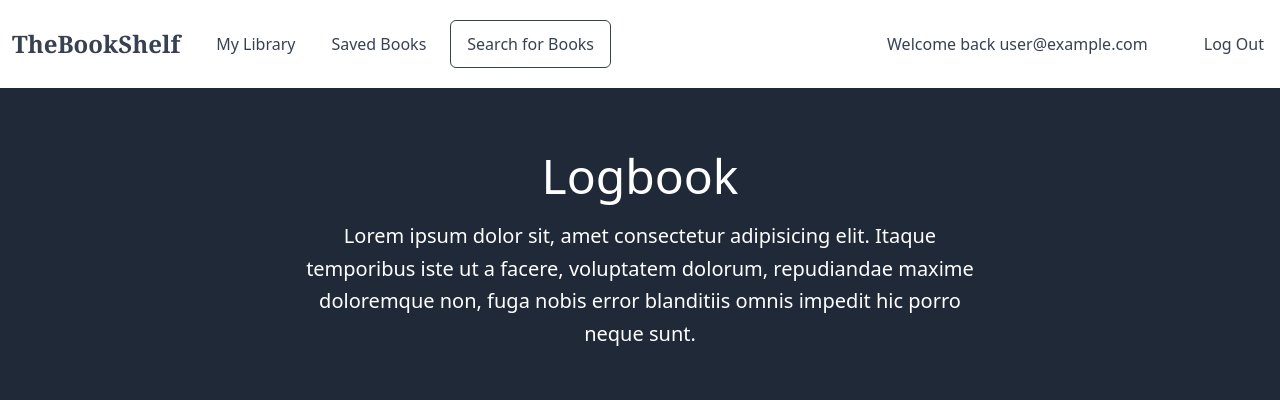
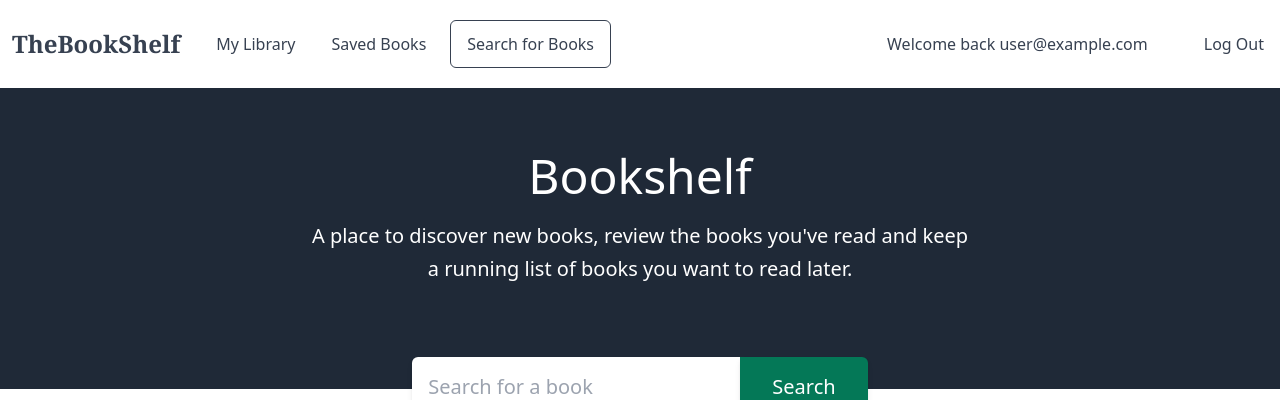
Before and after one commit to TraekWells/book-review-app, a Vue app: page / in a window 1280 px wide. Shown: the top 400 px of the page. Built offline with nearby package versions, Linux system fonts and the light colour scheme; no server answers; the database is empty; sample sign-in values are in the browser's storage.

Commit message:
Updated page meta titles

```diff
--- a/src/App.vue
+++ b/src/App.vue
@@ -14,6 +14,9 @@ export default {
   components: {
     Navbar,
     Footer,
+  },
+  metaInfo: {
+    title: "The Bookshelf",
   },
 };
 </script>
--- a/src/components/SearchForm.vue
+++ b/src/components/SearchForm.vue
@@ -37,9 +37,15 @@ export default {
         .then((response) => {
           response.data.items.forEach((book) => {
             let bookObject = {
-              author: book.volumeInfo.authors[0],
-              title: book.volumeInfo.title,
-              description: book.volumeInfo.description,
+              ...(book.volumeInfo.authors && {
+                author: book.volumeInfo.authors[0],
+              }),
+              ...(book.volumeInfo.title && {
+                title: book.volumeInfo.title,
+              }),
+              ...(book.volumeInfo.description && {
+                description: book.volumeInfo.description,
+              }),
               ...(book.searchInfo && {
                 snippet: book.searchInfo.textSnippet,
               }),
--- a/src/views/BookDetails.vue
+++ b/src/views/BookDetails.vue
@@ -31,7 +31,7 @@
               v-else
               @click="removeBookFromLibrary"
               class="py-4 px-7 rounded-md transition-colors bg-gray-600 hover:bg-gray-900 text-white mr-6 cursor-pointer"
-              >Book was read!</a
+              >You've Read It!</a
             >
             <a
               v-if="!savedForLater"
@@ -43,7 +43,7 @@
               v-else
               @click="removeBookFromSavedBooks"
               class="py-4 px-7 rounded-md transition-colors border hover:border-transparent hover:bg-gray-900 hover:text-white border-gray-600 cursor-pointer"
-              >Remove From Saved Books</a
+              >Book is Saved!</a
             >
           </div>
         </div>
@@ -113,6 +113,11 @@ export default {
       savedForLater: null,
       reviewOpen: false,
       review: null,
+    };
+  },
+  metaInfo() {
+    return {
+      title: `The Bookshelf | ${this.info.title}`,
     };
   },
   methods: {
--- a/src/views/Home.vue
+++ b/src/views/Home.vue
@@ -2,12 +2,10 @@
   <div>
     <header class="bg-gray-800 text-white mb-20 px-6 md:px-0 py-16 relative">
       <div class="container sm:flex flex-col items-center">
-        <h1 class="text-5xl mb-5">Logbook</h1>
+        <h1 class="text-5xl mb-5">Bookshelf</h1>
         <p class="text-xl max-w-2xl leading-relaxed mb-10 md:text-center">
-          Lorem ipsum dolor sit, amet consectetur adipisicing elit. Itaque
-          temporibus iste ut a facere, voluptatem dolorum, repudiandae maxime
-          doloremque non, fuga nobis error blanditiis omnis impedit hic porro
-          neque sunt.
+          A place to discover new books, review the books you've read and keep a
+          running list of books you want to read later.
         </p>
         <SearchForm @books="sendResults" class="md:absolute md:-bottom-7" />
       </div>
@@ -47,6 +45,9 @@ export default {
     BookCard,
     Loading,
   },
+  metaInfo: {
+    titleTemplate: "%s | Home",
+  },
   data() {
     return {
       searchResults: null,
@@ -79,10 +80,16 @@ export default {
             .then((response) => {
               response.data.items.forEach((book) => {
                 let bookObject = {
-                  author: book.volumeInfo.authors[0],
-                  title: book.volumeInfo.title,
-                  description: book.volumeInfo.description,
-                  ...(book.searchInfo.textSnippet && {
+                  ...(book.volumeInfo.authors && {
+                    author: book.volumeInfo.authors[0],
+                  }),
+                  ...(book.volumeInfo.title && {
+                    title: book.volumeInfo.title,
+                  }),
+                  ...(book.volumeInfo.description && {
+                    description: book.volumeInfo.description,
+                  }),
+                  ...(book.searchInfo && {
                     snippet: book.searchInfo.textSnippet,
                   }),
                   ...(book.volumeInfo.imageLinks && {
--- a/src/views/Library.vue
+++ b/src/views/Library.vue
@@ -4,10 +4,8 @@
       <div class="container flex flex-col items-center">
         <h1 class="text-5xl mb-5">My Library</h1>
         <p class="text-xl max-w-2xl leading-relaxed mb-10 text-center">
-          Lorem ipsum dolor sit, amet consectetur adipisicing elit. Itaque
-          temporibus iste ut a facere, voluptatem dolorum, repudiandae maxime
-          doloremque non, fuga nobis error blanditiis omnis impedit hic porro
-          neque sunt.
+          A list of the books you've read. Feel free to write a short review
+          about it so you can remember what you thought about it.
         </p>
       </div>
     </header>
@@ -38,6 +36,9 @@ export default {
       loading: true,
     };
   },
+  metaInfo: {
+    titleTemplate: "%s | My Library",
+  },
   mounted() {
     let currentUser = projectAuth.currentUser.uid;
 
--- a/src/views/SavedBooks.vue
+++ b/src/views/SavedBooks.vue
@@ -4,10 +4,7 @@
       <div class="container flex flex-col items-center">
         <h1 class="text-5xl mb-5">Saved Books</h1>
         <p class="text-xl max-w-2xl leading-relaxed mb-10 text-center">
-          Lorem ipsum dolor sit, amet consectetur adipisicing elit. Itaque
-          temporibus iste ut a facere, voluptatem dolorum, repudiandae maxime
-          doloremque non, fuga nobis error blanditiis omnis impedit hic porro
-          neque sunt.
+          A list of books that you've saved for later.
         </p>
       </div>
     </header>
@@ -38,6 +35,9 @@ export default {
       loading: true,
     };
   },
+  metaInfo: {
+    titleTemplate: "%s | Saved Books",
+  },
   mounted() {
     let currentUser = projectAuth.currentUser.uid;
 
--- a/src/views/Search.vue
+++ b/src/views/Search.vue
@@ -16,6 +16,7 @@
     </header>
     <main>
       <div class="container px-7 md:px-20">
+        <Loading v-if="loading" />
         <div v-if="searchResults" class="search-results">
           <h2>Search Results</h2>
           <div class="grid grid-cols-1 xl:grid-cols-2 gap-12">
@@ -32,21 +33,29 @@
 <script>
 import SearchForm from "@/components/SearchForm";
 import BookCard from "@/components/BookCard";
+import Loading from "@/components/Loading";
 
 export default {
   name: "Home",
   components: {
     SearchForm,
     BookCard,
+    Loading,
   },
   data() {
     return {
       searchResults: null,
+      loading: false,
     };
+  },
+  metaInfo: {
+    titleTemplate: "%s | Search",
   },
   methods: {
     sendResults(payload) {
+      this.loading = true;
       this.searchResults = payload;
+      this.loading = false;
     },
   },
 };
```
